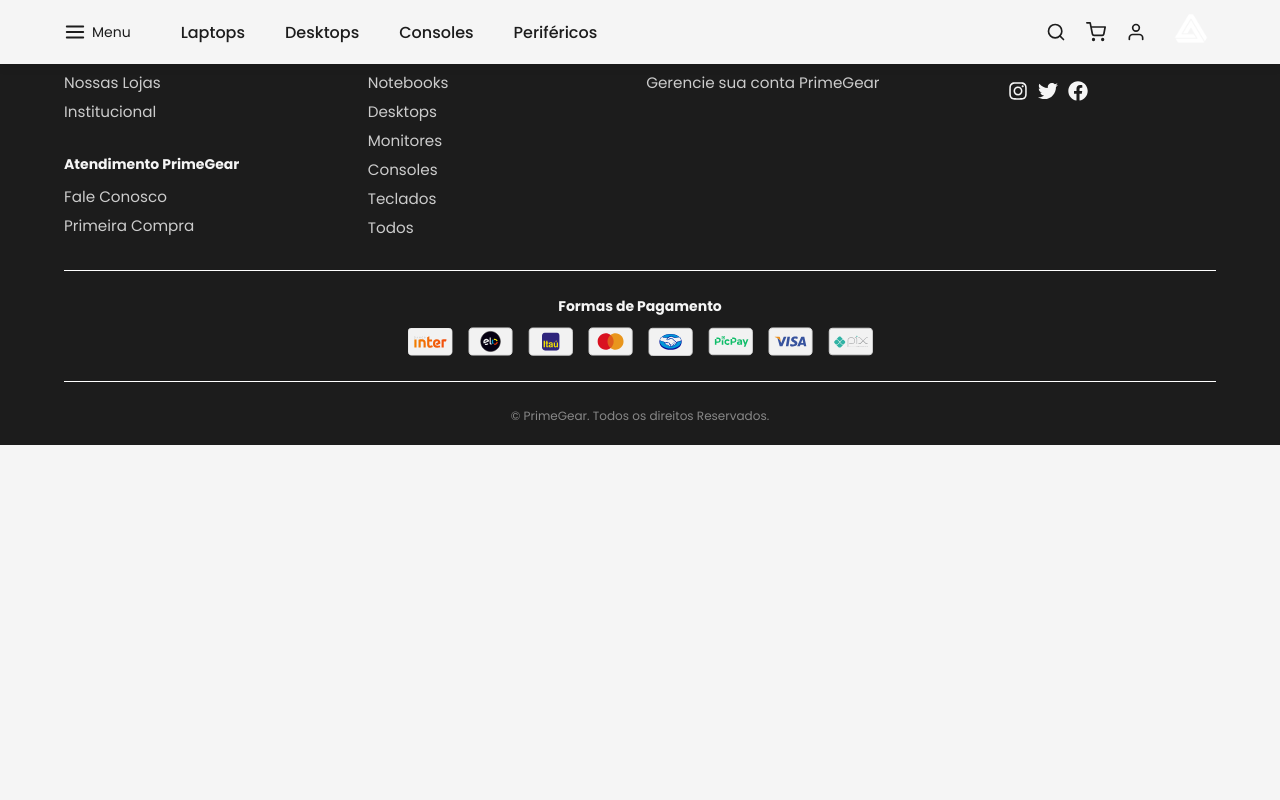
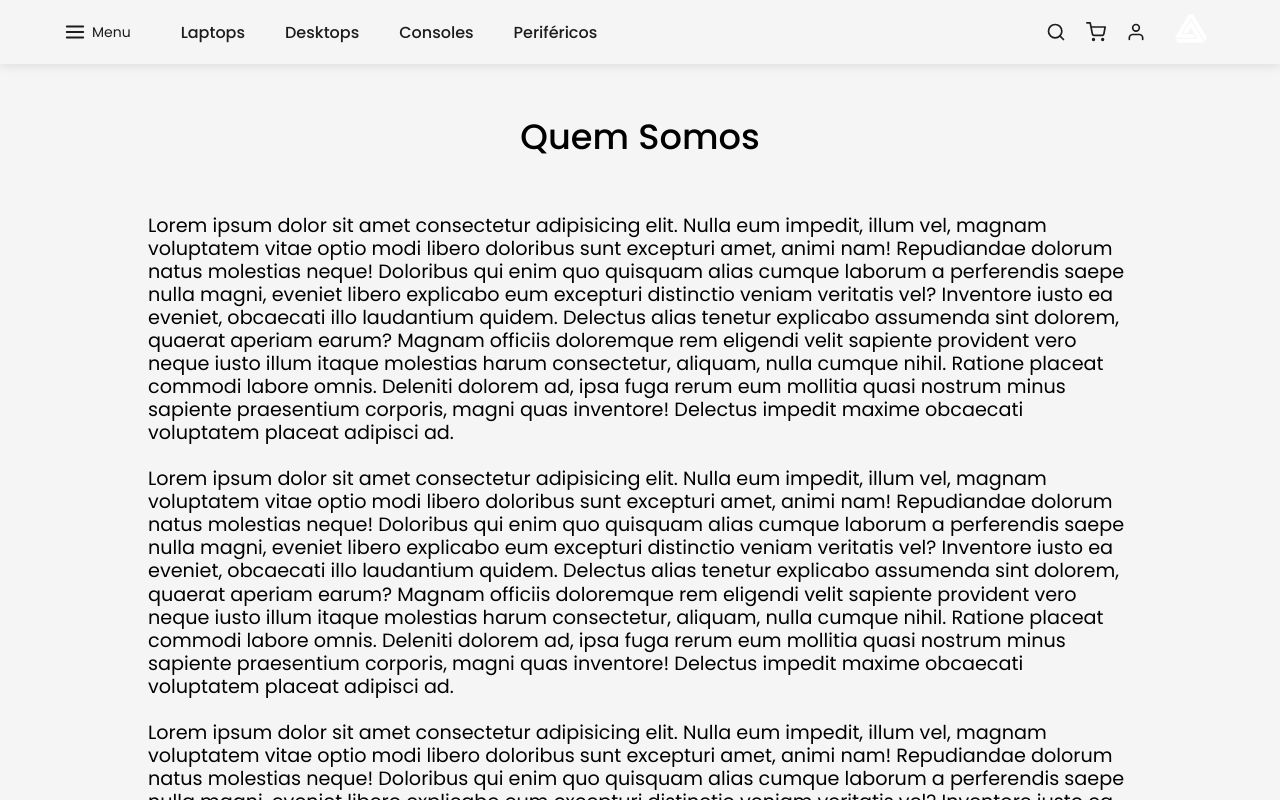
Before and after one commit to iagodev10/Prime_Gear_Front, a React (Vite) app in the folder prime_gear_front/: page /institucional in a window 1280 px wide. Shown: the top 800 px of the page. Built offline with nearby package versions, Linux system fonts and the light colour scheme.

Commit message:
Página Institucional da Empresa

```diff
--- a/prime_gear_front/src/App.jsx
+++ b/prime_gear_front/src/App.jsx
@@ -7,6 +7,7 @@ import HomePage from './pages/HomePage'
 import Store from './pages/StorePage'
 import ProductPage from './pages/ProductPage'
 import LoginPage from './pages/LoginPage'
+import Institutional from './pages/InstitutionalPage'
 function App() {
   return (
     <>
@@ -16,6 +17,7 @@ function App() {
         <Route path="/loja" element={<Store />} />
         <Route path="/detalhe" element={<ProductPage />} />
         <Route path="/login" element={<LoginPage />} />
+        <Route path="/institucional" element={<Institutional />} />
       </Routes>
       <Footer />
     </>
--- a/prime_gear_front/src/components/BrandsCarousel/index.jsx
+++ b/prime_gear_front/src/components/BrandsCarousel/index.jsx
@@ -8,12 +8,13 @@ import {Container, Title, Card, SwiperContainer} from './style';
 
 import Asus from '../../assets/images/Asus.png';
 import Dell from '../../assets/images/Dell.png';
+import Samsung from '../../assets/images/samsung.png'
 
 
 const Marcas = [
     { id: 1, name: "Asus", image: Asus },
     { id: 1, name: "Asus", image: Dell },
-    { id: 1, name: "Asus", image: Asus },
+    { id: 1, name: "Samsung", image: Samsung },
     { id: 1, name: "Asus", image: Asus },
     { id: 1, name: "Asus", image: Asus },
     { id: 1, name: "Asus", image: Asus },
--- /dev/null
+++ b/prime_gear_front/src/pages/InstitutionalPage/index.jsx
@@ -0,0 +1,41 @@
+import React from "react";
+import styled from "styled-components";
+
+import { Container, About, Divider, Paragrafh, Title} from "./style";
+
+const Institutional = () => {
+    return (
+        <Container>
+
+            <About>
+                <Title>Quem Somos</Title>
+
+                <Divider />
+
+                <Paragrafh>
+                    Lorem ipsum dolor sit amet consectetur adipisicing elit. Nulla eum impedit, illum vel, magnam voluptatem vitae optio modi libero doloribus sunt excepturi amet, animi nam! Repudiandae dolorum natus molestias neque!
+                    Doloribus qui enim quo quisquam alias cumque laborum a perferendis saepe nulla magni, eveniet libero explicabo eum excepturi distinctio veniam veritatis vel? Inventore iusto ea eveniet, obcaecati illo laudantium quidem.
+                    Delectus alias tenetur explicabo assumenda sint dolorem, quaerat aperiam earum? Magnam officiis doloremque rem eligendi velit sapiente provident vero neque iusto illum itaque molestias harum consectetur, aliquam, nulla cumque nihil.
+                    Ratione placeat commodi labore omnis. Deleniti dolorem ad, ipsa fuga rerum eum mollitia quasi nostrum minus sapiente praesentium corporis, magni quas inventore! Delectus impedit maxime obcaecati voluptatem placeat adipisci ad.
+                    <br /> <br />
+                    Lorem ipsum dolor sit amet consectetur adipisicing elit. Nulla eum impedit, illum vel, magnam voluptatem vitae optio modi libero doloribus sunt excepturi amet, animi nam! Repudiandae dolorum natus molestias neque!
+                    Doloribus qui enim quo quisquam alias cumque laborum a perferendis saepe nulla magni, eveniet libero explicabo eum excepturi distinctio veniam veritatis vel? Inventore iusto ea eveniet, obcaecati illo laudantium quidem.
+                    Delectus alias tenetur explicabo assumenda sint dolorem, quaerat aperiam earum? Magnam officiis doloremque rem eligendi velit sapiente provident vero neque iusto illum itaque molestias harum consectetur, aliquam, nulla cumque nihil.
+                    Ratione placeat commodi labore omnis. Deleniti dolorem ad, ipsa fuga rerum eum mollitia quasi nostrum minus sapiente praesentium corporis, magni quas inventore! Delectus impedit maxime obcaecati voluptatem placeat adipisci ad.
+                    <br /> <br />
+                    Lorem ipsum dolor sit amet consectetur adipisicing elit. Nulla eum impedit, illum vel, magnam voluptatem vitae optio modi libero doloribus sunt excepturi amet, animi nam! Repudiandae dolorum natus molestias neque!
+                    Doloribus qui enim quo quisquam alias cumque laborum a perferendis saepe nulla magni, eveniet libero explicabo eum excepturi distinctio veniam veritatis vel? Inventore iusto ea eveniet, obcaecati illo laudantium quidem.
+                    Delectus alias tenetur explicabo assumenda sint dolorem, quaerat aperiam earum? Magnam officiis doloremque rem eligendi velit sapiente provident vero neque iusto illum itaque molestias harum consectetur, aliquam, nulla cumque nihil.
+                    Ratione placeat commodi labore omnis. Deleniti dolorem ad, ipsa fuga rerum eum mollitia quasi nostrum minus sapiente praesentium corporis, magni quas inventore! Delectus impedit maxime obcaecati voluptatem placeat adipisci ad.
+                </Paragrafh>
+
+
+            </About>
+
+
+
+        </Container>
+    )
+}
+
+export default Institutional;
--- /dev/null
+++ b/prime_gear_front/src/pages/InstitutionalPage/style.js
@@ -0,0 +1,36 @@
+import styled from "styled-components";
+
+export const Divider = styled.hr`
+  border: none;
+  border-top: 1px solid black;
+  margin: 25px 0;
+`;
+
+export const Container = styled.section`
+    width: 100%;
+    display: flex;
+    margin-top: 10vh;
+`;
+
+export const About = styled.div`
+    width: 80%;
+    margin: auto;
+    display: flex;
+    flex-direction: column;
+    align-items: center;
+    justify-content: center;
+    padding: 30px 20px;
+`;
+
+export const Title = styled.h2`
+    font-size: 2.2rem;
+    color: black;
+    font-weight: 500;
+    text-align: center;
+`;
+
+export const Paragrafh = styled.p`
+    font-size: 1.2rem;
+    line-height: 1.2;
+    color: black;
+`;
```
Also changed, not shown: prime_gear_front/src/assets/images/samsung.png (added).
